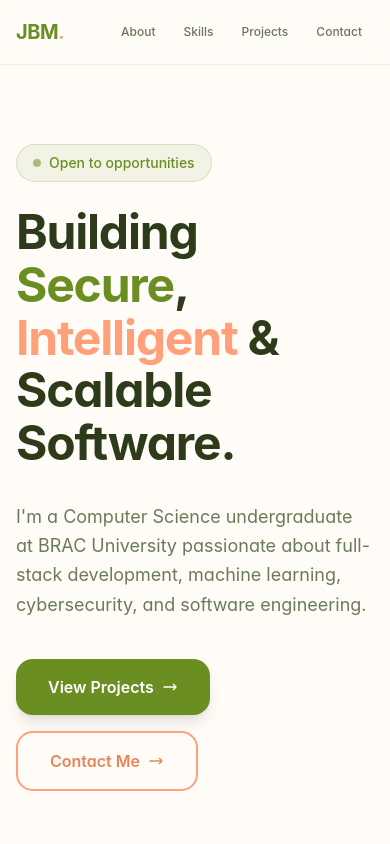
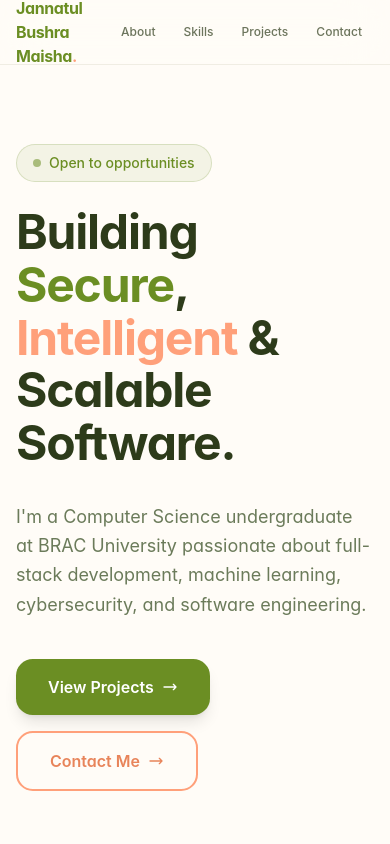
Before and after one commit to maisha0055/Portfolio, a Next.js app: page / in a window 390 px wide. Shown: the top 844 px of the page. Built offline with nearby package versions, Linux system fonts and the light colour scheme; no server answers.

Commit message:
Update Navbar logo to full name Jannatul Bushra Maisha

```diff
--- a/components/Navbar.tsx
+++ b/components/Navbar.tsx
@@ -26,11 +26,11 @@ export function Navbar() {
         >
           <a
             href="#"
-            className="text-xl font-bold tracking-tight"
+            className="text-base sm:text-xl font-bold tracking-tight"
             style={{ color: '#6B8E23' }}
             onClick={(e) => { e.preventDefault(); window.scrollTo({ top: 0, behavior: 'smooth' }) }}
           >
-            JBM<span style={{ color: '#FFA07A' }}>.</span>
+            Jannatul Bushra Maisha<span style={{ color: '#FFA07A' }}>.</span>
           </a>
         </motion.div>
 
```
